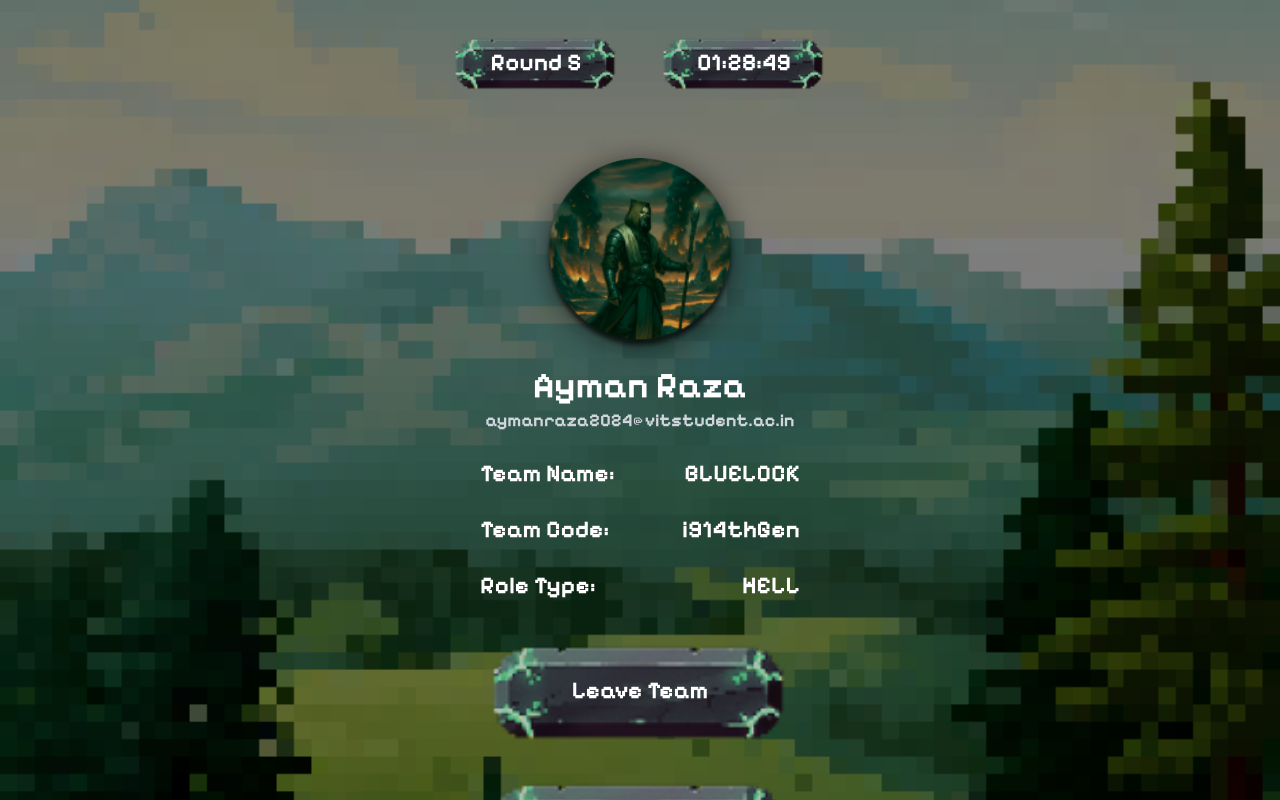
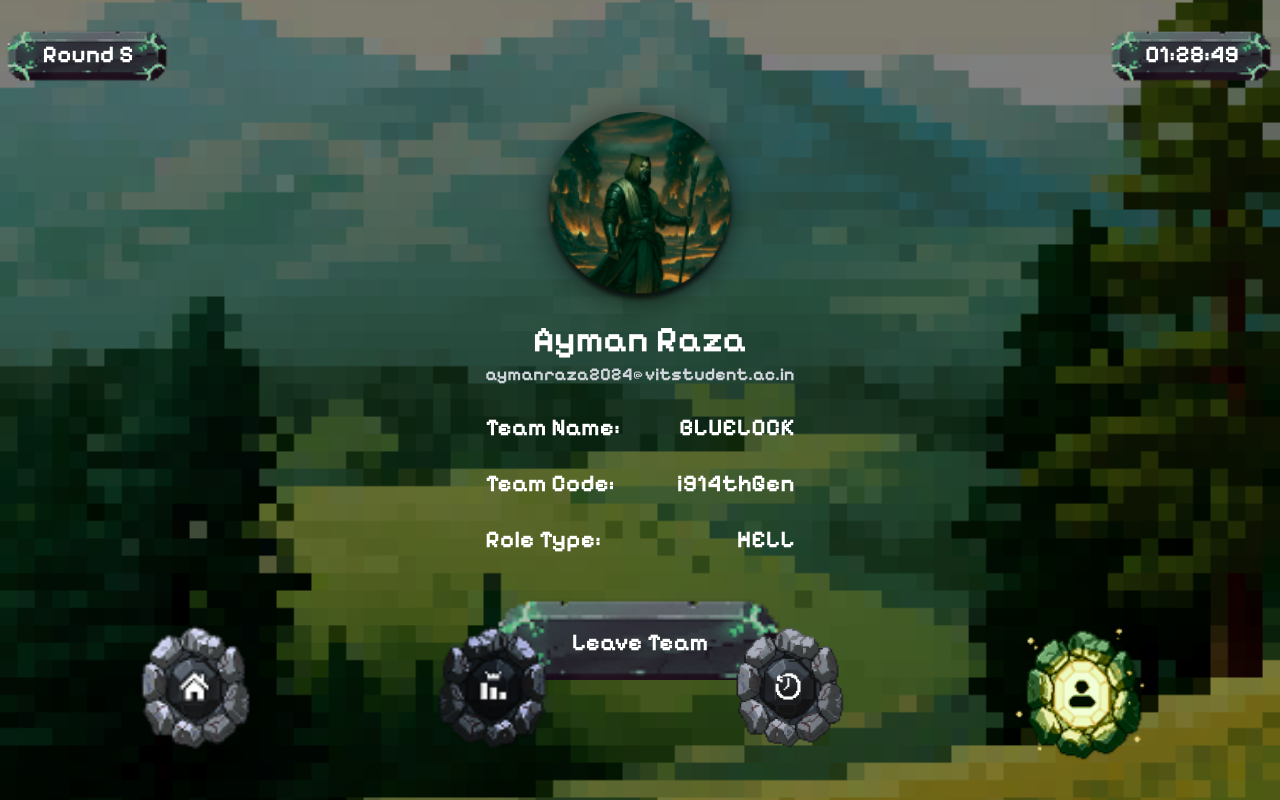
Before and after one commit to CodeChefVIT/clueminati-2025, a Next.js app: page /profile in a window 1280 px wide. Shown: the top 800 px of the page. Built offline with nearby package versions, Linux system fonts and the light colour scheme.

Commit message:
add: ci workflow and some changes

```diff
--- a/src/app/fonts.ts
+++ b/src/app/fonts.ts
@@ -3,7 +3,7 @@ import localFont from "next/font/local";
 export const pixelFont = localFont({
   src: [
     {
-      path: "./assets/fonts/Pixelify-Bold.ttf", // relative to this file
+      path: "./../../public/assets/pixel-font.ttf", // relative to this file
       weight: "700",
       style: "normal",
     },
--- a/src/app/globals.css
+++ b/src/app/globals.css
@@ -23,6 +23,7 @@ body {
   background: var(--background);
   color: var(--foreground);
   font-family: Arial, Helvetica, sans-serif;
+
 }
 
 .font-pixel {
--- a/src/app/layout.tsx
+++ b/src/app/layout.tsx
@@ -3,11 +3,16 @@
 import type { ReactNode } from "react";
 import { Geist, Geist_Mono } from "next/font/google";
 import "./globals.css";
-import BottomNav from "./components/BottomNav";
+import BottomNav from "../components/BottomNav";
 import { pixelFont } from "./fonts"; // relative to layout.tsx
+import Image from "next/image";
+import TopNav from "@/components/TopNav";
 
 const geistSans = Geist({ variable: "--font-geist-sans", subsets: ["latin"] });
-const geistMono = Geist_Mono({ variable: "--font-geist-mono", subsets: ["latin"] });
+const geistMono = Geist_Mono({
+  variable: "--font-geist-mono",
+  subsets: ["latin"],
+});
 
 export default function RootLayout({ children }: { children: ReactNode }) {
   return (
@@ -19,22 +24,26 @@ export default function RootLayout({ children }: { children: ReactNode }) {
           font-pixel
         `}
       >
+        {/* <div className="absolute inset-0 bg-black/50 z-10"></div> */}
         {/* Fullscreen background for all pages */}
-        <img
+        <Image
           src="/assets/background.png"
           alt="Background"
-          className="absolute inset-0 w-full h-full object-cover z-0"
+          className="absolute  w-full h-full object-cover z-0 !brightness-50  "
+          width={100}
+          height={100}
+
         />
-        <div className="absolute inset-0 bg-black/50 z-10"></div>
-
-        {/* Page content */}
-        <div className="relative z-20 min-h-screen pb-28">
-          {children}
-        </div>
-
-        {/* Bottom nav */}
-        <div className="absolute bottom-0 left-0 right-0 z-30">
-          <BottomNav />
+        <div className="grid grid-rows-[10%_1fr_15%] h-screen">
+          <div className="z-30 relative">
+            <TopNav />
+          </div>
+          <div className="relative z-20   overflow-y-scroll">
+            {children}
+          </div>
+          <div className="relative  z-30 ">
+            <BottomNav />
+          </div>
         </div>
       </body>
     </html>
--- a/src/app/page.tsx
+++ b/src/app/page.tsx
@@ -1,4 +1,4 @@
-import Home from "./components/Home";
+import Home from "../components/Home";
 
 
 export default function Page() {
--- a/src/app/profile/page.tsx
+++ b/src/app/profile/page.tsx
@@ -3,34 +3,20 @@
 import { useState } from "react";
 // @ts-ignore
 import QRCode from "react-qr-code";
-import Button from "../components/Button";
+import Button from "../../components/Button";
 
 export default function ProfileScreen() {
   const [showQR, setShowQR] = useState<boolean>(false);
   const dummyTeamId = "TEAM-12345-BLUELOCK";
 
-  const timerBox = "/assets/timer-box.png";
   const profilePic = "/assets/profile-pic.png";
 
   return (
-    <div className="w-full flex flex-col items-center justify-start text-white min-h-[calc(100vh-7rem)] p-4 sm:p-8">
+    <div className="w-full flex flex-col items-center justify-start text-white min-h-[calc(100vh-7rem)] p-4 sm:p-8 pt-4">
       {/* Top Bar */}
-      <div className="w-full max-w-sm flex justify-between items-center mb-12 sm:mb-16">
-        <div className="relative w-40 sm:w-44">
-          <img src="/assets/round-box.png" alt="Round" className="w-full" />
-          <span className="absolute inset-0 flex items-center justify-center text-white font-bold text-xl sm:text-2xl">
-            Round S
-          </span>
-        </div>
 
-        <div className="relative w-40 sm:w-44">
-          <img src={timerBox} alt="Timer" className="w-full" />
-          <span className="absolute inset-0 flex items-center justify-center text-white font-bold text-xl sm:text-2xl">
-            01:28:49
-          </span>
-        </div>
-      </div>
 
+      <div className="flex flex-col items-center ">
         {/* Profile Picture */}
         <div className="relative w-36 h-36 sm:w-48 sm:h-48 mb-4">
           <img
@@ -40,10 +26,11 @@ export default function ProfileScreen() {
           />
           <div className="absolute inset-0 rounded-full bg-black/40 z-0 blur-[12px]"></div>
         </div>
-
         {/* Name and Email */}
         <div className="text-center mb-6">
-        <h1 className="text-3xl sm:text-4xl font-bold text-white">Ayman Raza</h1>
+          <h1 className="text-3xl sm:text-4xl font-bold text-white">
+            Ayman Raza
+          </h1>
           <p className="text-base sm:text-lg text-gray-300">
             aymanraza2024@vitstudent.ac.in
           </p>
@@ -66,19 +53,30 @@ export default function ProfileScreen() {
         </div>
 
         {/* Buttons */}
-      <div className="flex flex-col space-y-6 items-center w-full max-w-xs">
-        <Button label="Leave Team" onClick={() => alert("Leave Team clicked")} />
+        <div className="flex flex-col space-y-2 items-center w-full max-w-xs">
+          <Button
+            label="Leave Team"
+            onClick={() => alert("Leave Team clicked")}
+          />
           <Button label="Log Out" onClick={() => alert("Log Out clicked")} />
           <Button label="Show Team QR" onClick={() => setShowQR(true)} />
+        </div>
       </div>
 
       {/* QR Code Modal */}
       {showQR && (
         <div className="fixed inset-0 flex items-center justify-center bg-black/80 z-50 px-4">
           <div className="relative w-full max-w-md bg-[#1a1a1a] rounded-2xl p-6 flex flex-col items-center shadow-lg border border-green-500/40">
-            <h2 className="text-green-400 font-bold text-lg mb-4">Team QR Code</h2>
+            <h2 className="text-green-400 font-bold text-lg mb-4">
+              Team QR Code
+            </h2>
             {/* @ts-ignore */}
-            <QRCode value={dummyTeamId} size={260} bgColor="#3b2f2f" fgColor="#22c55e" />
+            <QRCode
+              value={dummyTeamId}
+              size={260}
+              bgColor="#3b2f2f"
+              fgColor="#22c55e"
+            />
             <p className="text-green-300 font-semibold mt-4 text-sm break-all text-center">
               {dummyTeamId}
             </p>
--- a/src/app/timer/page.tsx
+++ b/src/app/submission-history/page.tsx
@@ -1,9 +1,9 @@
 "use client";
 
-export default function TimerPage() {
+export default function History() {
   return (
     <div className="w-full flex flex-col items-center justify-start text-white min-h-[calc(100vh-7rem)] p-8 sm:p-12">
-      <h1 className="text-3xl sm:text-4xl font-bold mb-6">Timer</h1>
+      <h1 className="text-3xl sm:text-4xl font-bold mb-6">Submission History</h1>
 
     </div>
   );
--- a/src/app/components/BottomNav.tsx
+++ b/src/components/BottomNav.tsx
@@ -18,28 +18,28 @@ const BottomNav: FC = () => {
   const tabs: Tab[] = [
     { active: "/assets/home_active.png", inactive: "/assets/home_inactive.png", alt: "Home", path: "/" },
     { active: "/assets/leaderboards_active.png", inactive: "/assets/leaderboards_inactive.png", alt: "Leaderboards", path: "/leaderboards" },
-    { active: "/assets/timer_active.png", inactive: "/assets/timer_inactive.png", alt: "Timer", path: "/timer" },
+    { active: "/assets/timer_active.png", inactive: "/assets/timer_inactive.png", alt: "Timer", path: "/submission-history" },
     { active: "/assets/profile_active.png", inactive: "/assets/profile_inactive.png", alt: "Profile", path: "/profile" },
   ];
 
   const currentTab = tabs.findIndex(tab => tab.path === pathname);
 
   return (
-    <div className="absolute bottom-4 left-0 right-0 flex justify-evenly items-center px-6 z-20">
+    <div className="absolute bottom-4 left-0 right-0 flex justify-evenly items-center  z-20">
       {tabs.map((tab, i) => {
         const isActive = i === currentTab;
         return (
           <button
             key={i}
             onClick={() => router.push(tab.path)}
-            className="flex items-center justify-center w-32 h-32 sm:w-36 sm:h-36"
+            className="flex items-center justify-center  cursor-pointer"
           >
             <Image
               src={isActive ? tab.active : tab.inactive}
               alt={tab.alt}
-              width={112}
-              height={112}
-              className="object-contain"
+              width={200}
+              height={200}
+              // className="object-contain"
             />
           </button>
         );
--- /dev/null
+++ b/src/components/TopNav.tsx
@@ -0,0 +1,23 @@
+import React from "react";
+
+function TopNav() {
+  return (
+    <div className="w-full  flex justify-between items-center  z-20 pt-6">
+      <div className="relative w-40 sm:w-44">
+        <img src="/assets/round-box.png" alt="Round" className="w-full" />
+        <span className="absolute inset-0 flex items-center justify-center text-white font-bold text-xl sm:text-2xl">
+          Round S
+        </span>
+      </div>
+
+      <div className="relative w-40 sm:w-44">
+        <img src="/assets/timer-box.png" alt="Timer" className="w-full" />
+        <span className="absolute inset-0 flex items-center justify-center text-white font-bold text-xl sm:text-2xl">
+          01:28:49
+        </span>
+      </div>
+    </div>
+  );
+}
+
+export default TopNav;
```
Also changed, not shown: public/assets/pixel-font.ttf (renamed from src/app/assets/fonts/Pixelify-Bold.ttf), src/components/Button.tsx (renamed from src/app/components/Button.tsx), src/components/Home.tsx (renamed from src/app/components/Home.tsx). Lines whose indentation alone changed are shown as unchanged.
